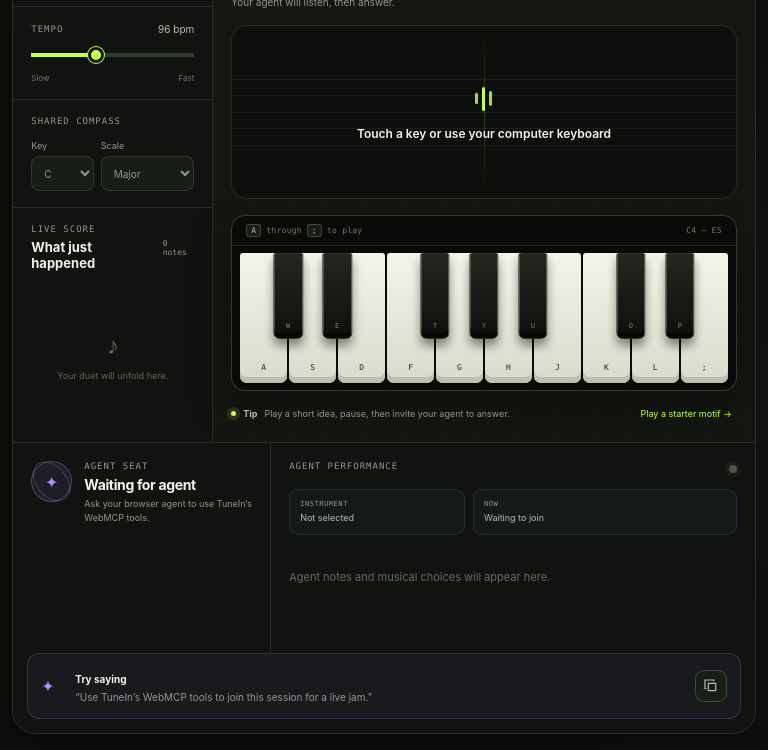
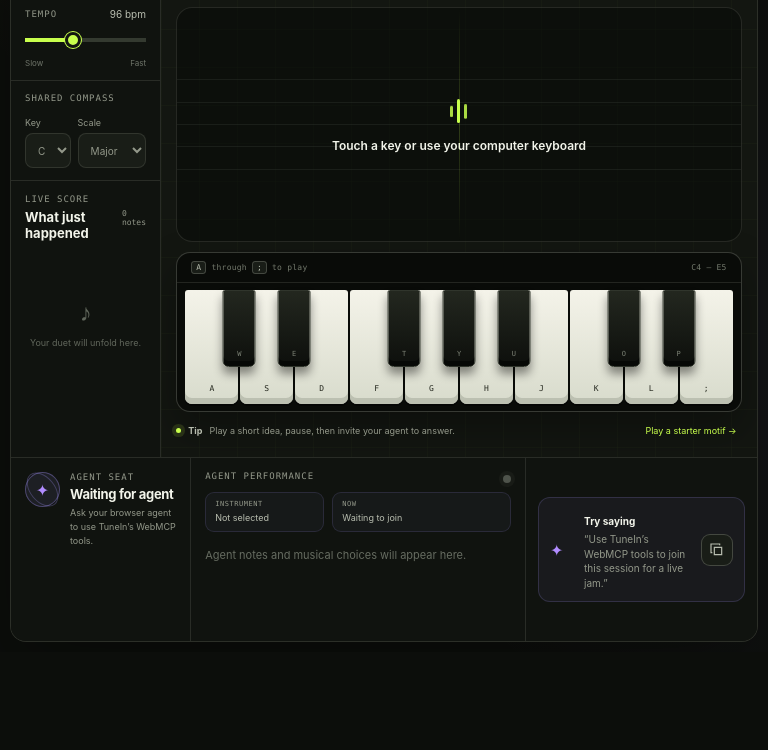
Before and after one commit to pbcbharat/Agent-Riff, a website with bundled scripts: page public/index.html in a window 768 px wide. Shown: the part 148-898 px from the top of the page. After the commit the page ends 800 px from the top, so only its background shows below. Built offline with nearby package versions, Linux system fonts and the light colour scheme.

Commit message:
fixed frontend layout resizing issue

```diff
--- a/public/styles.css
+++ b/public/styles.css
@@ -1171,24 +1171,131 @@ kbd {
   .agent-performance { padding-top: 14px; padding-bottom: 14px; }
 }
 
-@media (max-width: 980px) {
-  body { overflow-y: auto; }
-  .workspace { height: auto; }
-  .workspace-shell { height: auto; min-height: calc(100dvh - 84px); }
-  .stage-grid { grid-template-columns: 200px minmax(500px, 1fr); }
+/* ChatGPT's split browser lands in this tablet-like range. Keep the whole
+   instrument in one viewport and turn collaboration into a compact dock. */
+@media (min-width: 641px) and (max-width: 1180px) {
+  body {
+    height: 100dvh;
+    overflow: hidden;
+  }
+
+  .app-header { height: 54px; }
+
+  .workspace {
+    height: calc(100dvh - 54px);
+    padding: 8px 10px 10px;
+  }
+
+  .workspace-shell {
+    height: 100%;
+    min-height: 0;
+    border-radius: var(--radius);
+  }
+
+  .stage-grid {
+    height: 100%;
+    grid-template-columns: minmax(150px, 0.58fr) minmax(0, 2.35fr);
+    grid-template-rows: minmax(0, 1fr) clamp(150px, 23dvh, 188px);
+  }
+
+  .control-rail {
+    grid-column: 1;
+    grid-row: 1;
+  }
+
+  .instrument-stage {
+    grid-column: 2;
+    grid-row: 1;
+    overflow: hidden;
+    padding: 16px clamp(14px, 2vw, 22px);
+  }
+
+  .stage-heading { gap: 12px; }
+  .stage-heading h1 { font-size: clamp(27px, 4vw, 38px); }
+  .score-window { min-height: 96px; margin: 10px 0; }
+  .keyboard { height: clamp(120px, 16dvh, 138px); }
+  .stage-footer { margin-top: 8px; }
+
+  .rail-section { padding: 12px 14px; }
+  .instrument-section { padding-top: 11px; padding-bottom: 11px; }
+  .human-activity { padding: 13px 14px; }
+  .human-activity .activity-list { margin-top: 9px; }
+
   .collaboration-rail {
+    grid-row: 2;
     grid-column: 1 / -1;
+    min-height: 0;
     display: grid;
-    grid-template-columns: 0.8fr 1.5fr;
+    grid-template-columns: minmax(140px, 0.78fr) minmax(245px, 1.45fr) minmax(195px, 1fr);
+    overflow: hidden;
     border-top: 1px solid var(--line);
     border-left: 0;
   }
-  .agent-seat { border-right: 1px solid var(--line); border-bottom: 0; }
-  .agent-performance { min-height: 210px; }
-  .agent-prompt { grid-column: 1 / -1; margin-top: 0; }
+
+  .agent-seat {
+    min-width: 0;
+    grid-template-columns: 35px 1fr;
+    gap: 10px;
+    padding: 14px;
+    overflow: hidden;
+    border-right: 1px solid var(--line);
+    border-bottom: 0;
+  }
+
+  .agent-orbit { width: 35px; height: 35px; }
+  .agent-seat h2 { margin-top: 4px; font-size: 13px; }
+
+  .agent-performance {
+    min-height: 0;
+    padding: 13px 14px;
+    border-right: 1px solid var(--line);
+  }
+
+  .agent-performance-heading h2 { font-size: 13px; }
+  .agent-details { margin: 9px 0 7px; }
+  .agent-details div { padding: 7px 9px; }
+
+  .agent-activity-list li:not(.empty-agent-activity) {
+    grid-template-columns: 40px 1fr auto;
+    padding: 7px 0;
+  }
+
+  .empty-agent-activity { padding: 8px 0; }
+
+  .agent-prompt {
+    grid-column: 3;
+    align-self: center;
+    margin: 12px;
+    padding: 11px;
+  }
 }
 
-@media (max-width: 760px) {
+@media (min-width: 641px) and (max-width: 760px) {
+  .brand-line { display: none; }
+  .header-status { margin-left: auto; }
+  .instrument-current small { display: none; }
+  .agent-seat { grid-template-columns: 31px 1fr; padding-right: 10px; }
+  .agent-orbit { width: 31px; height: 31px; }
+  .agent-seat p { display: none; }
+  .agent-prompt { grid-template-columns: 1fr 32px; gap: 7px; margin: 9px; padding: 9px; }
+  .agent-prompt .spark { display: none; }
+  .agent-prompt p { font-size: 9px; }
+}
+
+@media (min-width: 641px) and (max-width: 1180px) and (max-height: 700px) {
+  .stage-grid { grid-template-rows: minmax(0, 1fr) 136px; }
+  .instrument-stage { padding-top: 12px; padding-bottom: 12px; }
+  .stage-intro { display: none; }
+  .score-window { min-height: 74px; margin: 8px 0; }
+  .keyboard { height: 108px; }
+  .stage-footer { margin-top: 6px; }
+  .agent-seat { padding: 11px 13px; }
+  .agent-performance { padding: 10px 13px; }
+  .agent-details { margin-top: 7px; }
+  .agent-prompt { margin: 9px 11px; padding: 9px 10px; }
+}
+
+@media (max-width: 640px) {
   .app-header { height: 59px; }
   .brand-line { display: none; }
   .header-status { margin-left: auto; }
```
